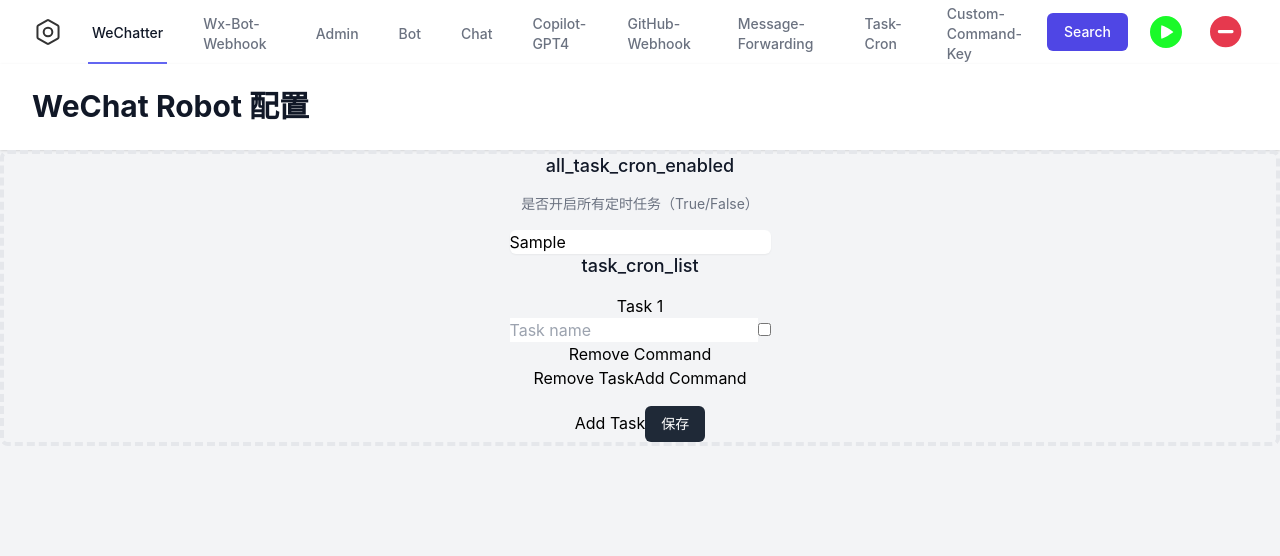
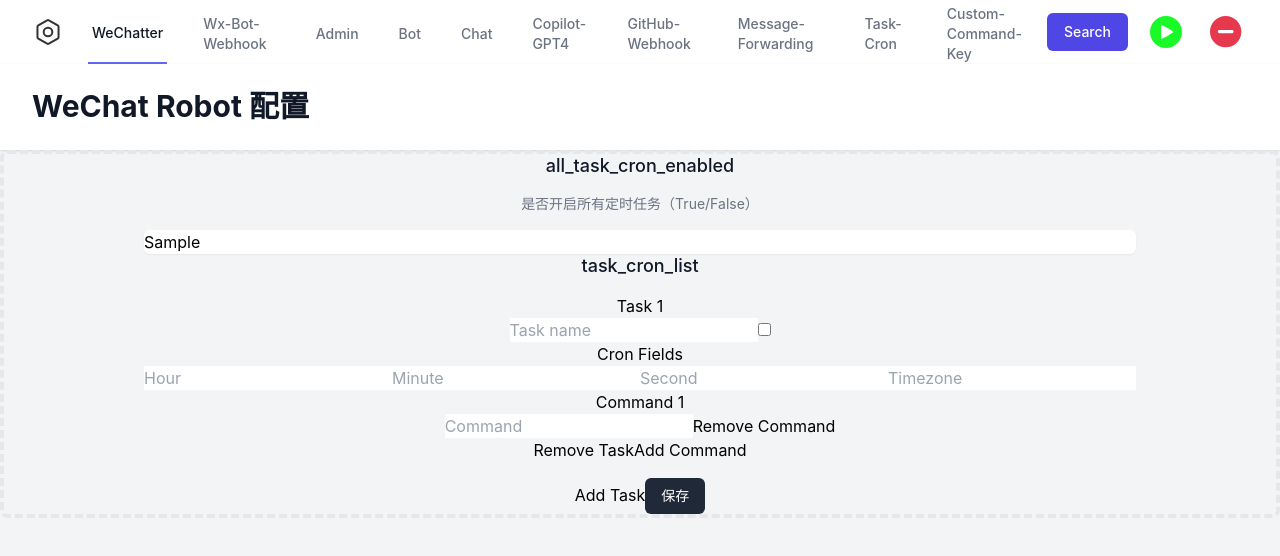
Before and after one commit to Cassius0924/WeChatter, a React (Create React App) app in the folder configweb/: page /task-cron in a window 1280 px wide. Both pictures are taken after typing "Sample" into the empty fields and a click on the button "Add Task". Shown: the top 556 px of the page. Built offline with nearby package versions, Linux system fonts and the light colour scheme; no server answers.

Commit message:
配置文件从ini变成yaml格式

```diff
--- a/configweb/src/ui/TaskCron.js
+++ b/configweb/src/ui/TaskCron.js
@@ -86,9 +86,38 @@ function TaskCron() {
                                 setTaskCronList(newTaskCronList);
                             }}/>
                             {/* Render cron fields here */}
+                            <div>
+                                <h5>Cron Fields</h5>
+                                <input type="text" placeholder="Hour" value={task.cron.hour} onChange={e => {
+                                    const newTaskCronList = [...taskCronList];
+                                    newTaskCronList[taskIndex].cron.hour = e.target.value;
+                                    setTaskCronList(newTaskCronList);
+                                }}/>
+                                <input type="text" placeholder="Minute" value={task.cron.minute} onChange={e => {
+                                    const newTaskCronList = [...taskCronList];
+                                    newTaskCronList[taskIndex].cron.minute = e.target.value;
+                                    setTaskCronList(newTaskCronList);
+                                }}/>
+                                <input type="text" placeholder="Second" value={task.cron.second} onChange={e => {
+                                    const newTaskCronList = [...taskCronList];
+                                    newTaskCronList[taskIndex].cron.second = e.target.value;
+                                    setTaskCronList(newTaskCronList);
+                                }}/>
+                                <input type="text" placeholder="Timezone" value={task.cron.timezone} onChange={e => {
+                                    const newTaskCronList = [...taskCronList];
+                                    newTaskCronList[taskIndex].cron.timezone = e.target.value;
+                                    setTaskCronList(newTaskCronList);
+                                }}/>
+                            </div>
                             {task.commands.map((command, commandIndex) => (
                                 <div key={commandIndex}>
                                     {/* Render command fields here */}
+                                    <h5>Command {commandIndex + 1}</h5>
+                                    <input type="text" placeholder="Command" value={command.cmd} onChange={e => {
+                                        const newTaskCronList = [...taskCronList];
+                                        newTaskCronList[taskIndex].commands[commandIndex].cmd = e.target.value;
+                                        setTaskCronList(newTaskCronList);
+                                    }}/>
                                     <button onClick={() => handleRemoveCommand(taskIndex, commandIndex)}>Remove Command</button>
                                 </div>
                             ))}
@@ -109,6 +138,7 @@ function TaskCron() {
 }
 
 export default TaskCron;
+
 
 
 
```
